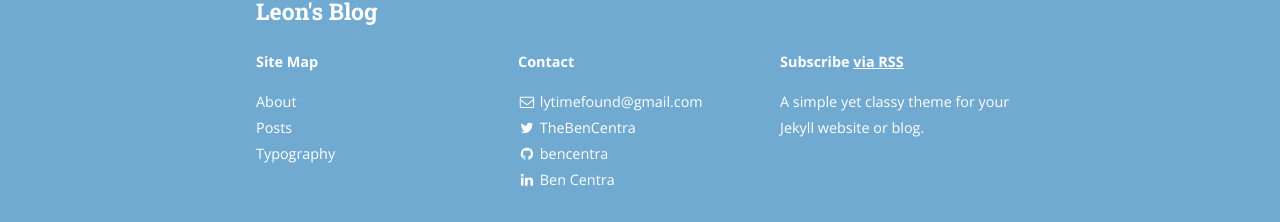
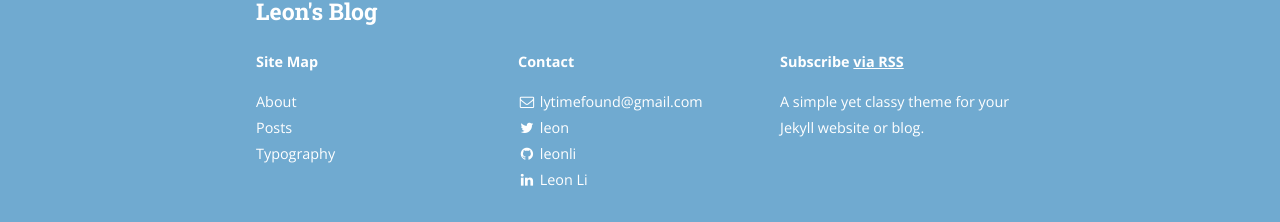
Before and after one commit to lytimefound/lytimefound.github.io, a Jekyll site: the page built from index.html, in a window 1280 px wide and 900 px high, scrolled down 1217 px. Shown: the part 675-897 px from the top of the window. Built offline with Jekyll 4.4.1, drawn with Linux system fonts in a browser that asks for light colours; nearby versions of some CDN libraries; the list of posts is cut into pages by our own code.

Commit message:
removeCate

```diff
--- a/_config.yml
+++ b/_config.yml
@@ -59,9 +59,6 @@
 
   - cat: dumy
     desc: "Just some placeholder posts, lorem ipsum and the rest."
-
-  - cat: Blog
-    desc: "Post blog."
 # Social icons and sharing options
 #
 # Social settings are used in two places:
@@ -80,28 +77,28 @@
 social:
   - name: Twitter
     icon: twitter
-    username: TheBenCentra
+    username: leon
     url: https://twitter.com/lytimefound
     desc: Follow me on Twitter
     share: true
 
   - name: Facebook
     icon: facebook
-    username: thebencentra
+    username: leon
     url: ""
     desc: Friend me on Facebook
     share: true
 
   - name: GitHub
     icon: github
-    username: bencentra
+    username: leonli
     url: https://github.com/lytimefound
     desc: Fork me on GitHub
     share: false
 
   - name: LinkedIn
     icon: linkedin
-    username: Ben Centra
+    username: Leon Li
     url: https://www.linkedin.com/pub/
     desc: Connect with me on LinkedIn
     share: true
```
